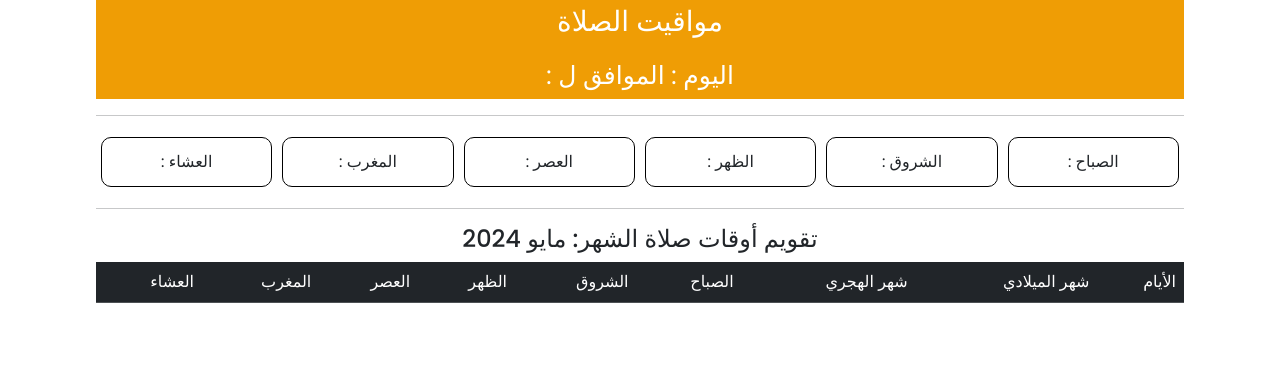
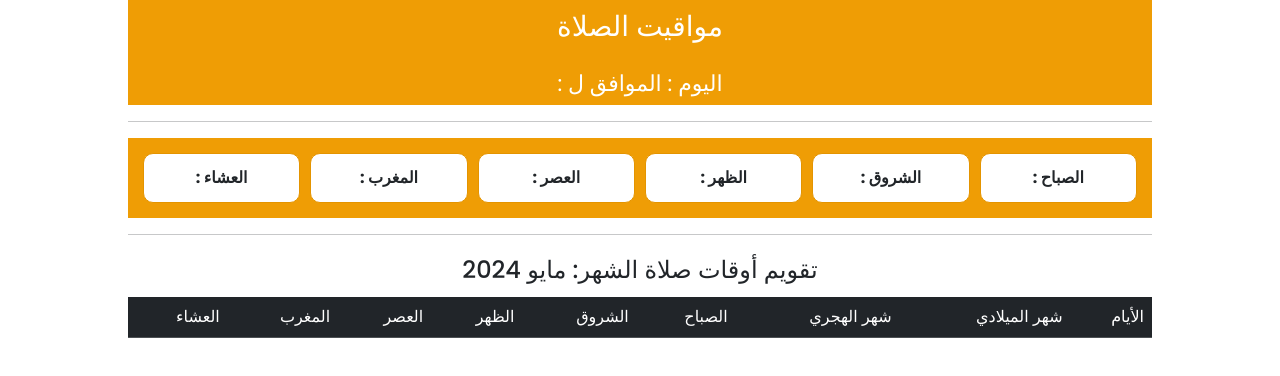
Before and after one commit to med-om/med-om.github.io, a website: page index.html in a window 1280 px wide. Drawn offline with nearby package versions, Linux system fonts and the light colour scheme; no server answers.

Commit message:
Update styles.css

```diff
--- a/styles.css
+++ b/styles.css
@@ -1,17 +1,20 @@
 *{
+	margin: 0px;
+	padding: 0px;
+	box-sizing: border-box;
     font-family: "Poppins", sans-serif;
     font-weight: 400;
     font-style: normal;
 }
 
 .content{
-    width: 85%;
+    width: 80%;
     margin: 0 auto;
 }
 
 .titlePrayerTimes{
     text-align: center;
-    padding: 5px;
+    padding: 10px;
     font-size: 25px;
     background-color: #EF9D05;
     color: white;
@@ -20,32 +23,47 @@
 .ShowTodaysDate{
     text-align: center;
     padding: 5px;
-    font-size: 25px;
+    font-size: 22px;
     background-color: #EF9D05;
     color: white;
 }
 .showPrayerTimes{
     display: flex;
+	background-color: #EF9D05;
+	padding: 10px;
 }
 
 .showPrayerTimes div{
     background-color: white;
     flex: 1;
     margin: 5px;
-    height: 50px;
+    min-height: 50px;
+	padding: 5px;
     text-align: center;
     align-content: center;
     border-radius: 10px;
-    border: 1px solid black;
+    border: 1px solid #e49400;
+	font-weight: bold;
+	transition: 0.5s ease;
 }
 
 .showPrayerTimes div:hover{
     background-color: #EF9D05;
     color: white;
-    border: 1px solid #D68D06;
-
+    border: 1px solid #704902;
+    font-weight: bold;
 }
 
 .titlePTMonth{
     text-align: center;
+	padding: 5px;
 }
+
+@media (max-width: 950px) {
+
+  .showPrayerTimes div{
+	height: auto;
+	padding: 5px;
+	margin: 2px;
+  }
+}
```
